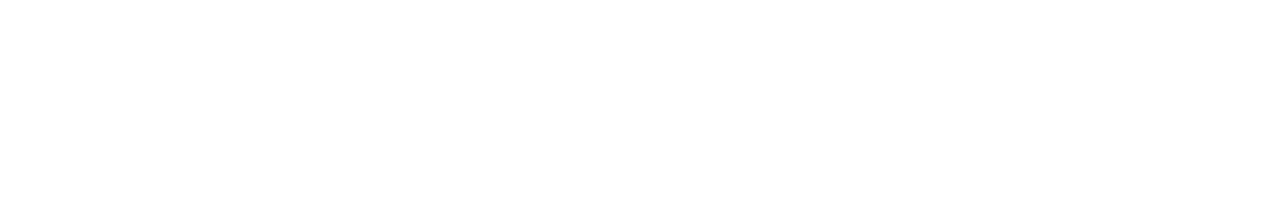
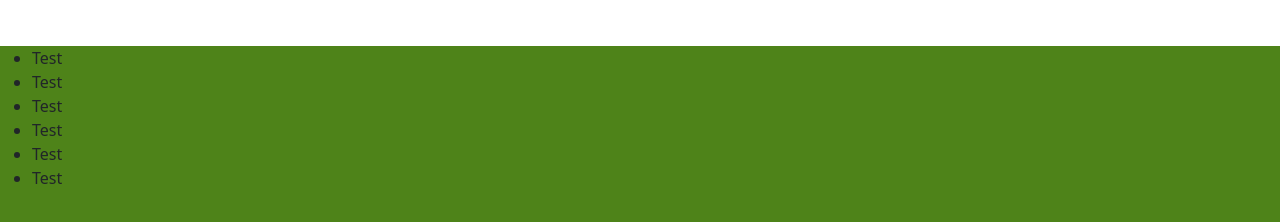
Before and after one commit to Amrindra/Bannard-Project, a React (Create React App) app: page / in a window 1280 px wide. Shown: the part 2455-2677 px from the top of the page. Before the commit the page ends 2501 px from the top, so only its background shows below. Built offline with nearby package versions, Linux system fonts and the light colour scheme; the HTML template or start-up script is replaced by a standard one.

Commit message:
Setup Footer component

```diff
--- a/src/components/carouselSlider/carouselSilder.css
+++ b/src/components/carouselSlider/carouselSilder.css
@@ -1,5 +1,5 @@
 .carousel_img {
-  width: 100vw;
+  width: 100%;
   height: 80vh;
-  object-fit: cover;
+  object-fit: contain;
 }
--- a/src/components/footer/Footer.css
+++ b/src/components/footer/Footer.css
@@ -0,0 +1,4 @@
+.footer {
+  height: 40vh;
+  background-color: rgb(78, 131, 25);
+}
--- a/src/components/footer/Footer.jsx
+++ b/src/components/footer/Footer.jsx
@@ -1,7 +1,18 @@
 import "./Footer.css";
 
 const Footer = () => {
-  return <div className="footer">Footer</div>;
+  return (
+    <div className="footer">
+      <ul className="footer">
+        <li className="footer_item">Test</li>
+        <li className="footer_item">Test</li>
+        <li className="footer_item">Test</li>
+        <li className="footer_item">Test</li>
+        <li className="footer_item">Test</li>
+        <li className="footer_item">Test</li>
+      </ul>
+    </div>
+  );
 };
 
 export default Footer;
--- a/src/pages/homepage/Homepage.jsx
+++ b/src/pages/homepage/Homepage.jsx
@@ -5,6 +5,7 @@
 import CarouselSlider from "../../components/carouselSlider/CarouselSlider";
 
 import "./Homepage.css";
+import Footer from "../../components/footer/Footer";
 
 const Homepage = () => {
   return (
@@ -14,6 +15,7 @@
         <Feature />
       </Container>
       <CarouselSlider />
+      <Footer />
 
       <section className="card_sections"></section>
     </div>
```
